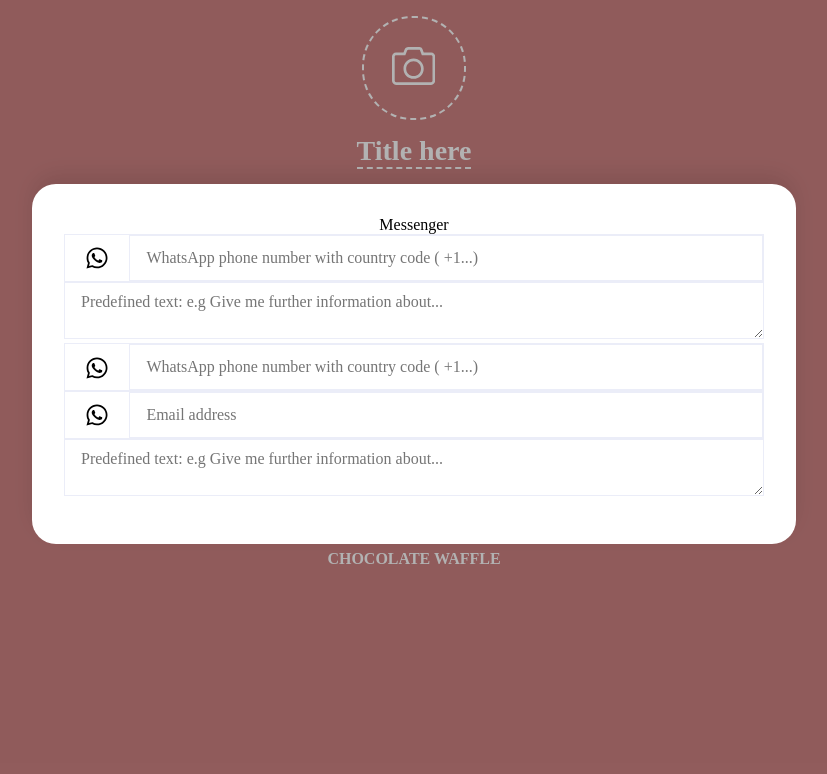
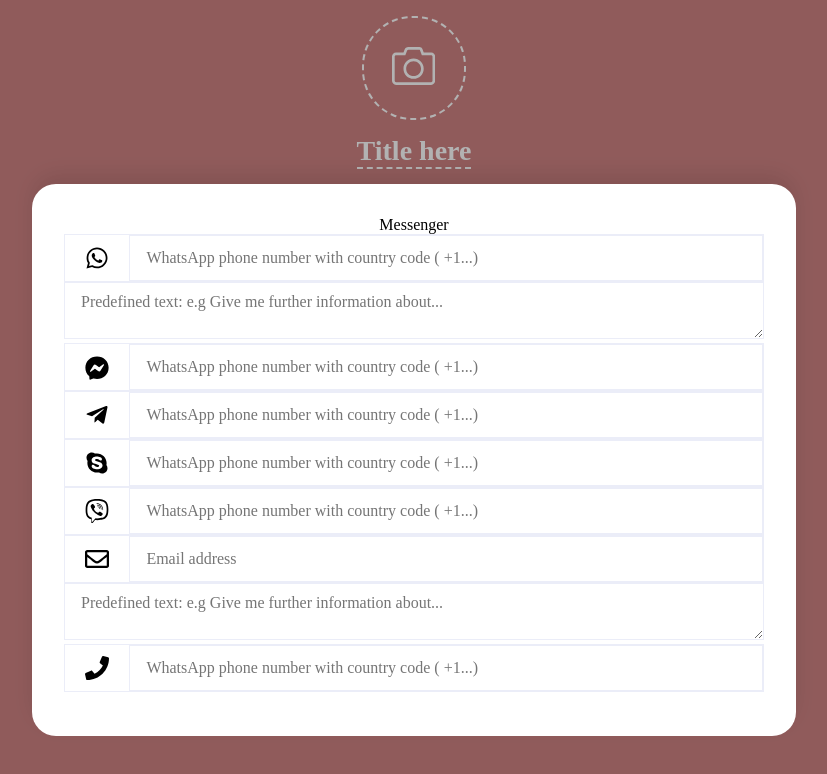
Before and after one commit to billysutomo/chocolate-waffle, a React (Create React App) app in the folder web/: page / in a window 1280 px wide. Shown: the top 774 px of the page, without its empty margins (226-1053 px from the left). Built offline with nearby package versions, Linux system fonts and the light colour scheme.

Commit message:
render multiple messenger

```diff
--- a/web/src/components/InputMessenger/index.tsx
+++ b/web/src/components/InputMessenger/index.tsx
@@ -1,6 +1,13 @@
 import React from "react";
 import styled from "styled-components";
+
 import { ReactComponent as WhatsappIcon } from '../../assets/messengerIcons/whatsapp.svg';
+import { ReactComponent as FacebookIcon } from '../../assets/messengerIcons/facebook.svg';
+import { ReactComponent as TelegramIcon } from '../../assets/messengerIcons/telegram.svg';
+import { ReactComponent as SkypeIcon } from '../../assets/messengerIcons/skype.svg';
+import { ReactComponent as ViberIcon } from '../../assets/messengerIcons/viber.svg';
+import { ReactComponent as EmailIcon } from '../../assets/messengerIcons/email.svg';
+import { ReactComponent as PhoneIcon } from '../../assets/messengerIcons/phone.svg';
 
 const InputMessengerStyled = styled.div`
   .input-group{
@@ -70,13 +77,31 @@ export const InputMessenger: React.FC<InputMessengerProps> = ({
   messengerType
 }) => {
 
+  const findIcon = (type: InputMessengerType): React.SVGProps<SVGAElement> => {
+    if (type === InputMessengerType.FACEBOOK) {
+      return <FacebookIcon fill="red" height="24px" width="24px" style={{ verticalAlign: "middle" }} />
+    } else if (type === InputMessengerType.TELEGRAM) {
+      return <TelegramIcon fill="red" height="24px" width="24px" style={{ verticalAlign: "middle" }} />
+    } else if (type === InputMessengerType.SKYPE) {
+      return <SkypeIcon fill="red" height="24px" width="24px" style={{ verticalAlign: "middle" }} />
+    } else if (type === InputMessengerType.VIBER) {
+      return <ViberIcon fill="red" height="24px" width="24px" style={{ verticalAlign: "middle" }} />
+    } else {
+      return <PhoneIcon fill="red" height="24px" width="24px" style={{ verticalAlign: "middle" }} />
+    }
+  }
+
   const renderInputMessenger = () => {
     if (messengerType == InputMessengerType.WHATSAPP) {
       return <InputWA />
     } else if (messengerType == InputMessengerType.EMAIL) {
       return <InputEmail />
     } else {
-      return <InputStandard />
+      const icon = findIcon(messengerType);
+
+      return <InputStandard
+        icon={icon}
+      />
     }
   }
 
@@ -92,7 +117,7 @@ const InputWA: React.FC = ({
         <button><WhatsappIcon fill="red" height="24px" width="24px" style={{ verticalAlign: "middle" }} /></button>
         <input placeholder="WhatsApp phone number with country code ( +1...)" />
       </div>
-      <textarea placeholder="Predefined text: e.g Give me further information about..."/>
+      <textarea placeholder="Predefined text: e.g Give me further information about..." />
     </InputMessengerStyled>
   )
 }
@@ -103,21 +128,25 @@ const InputEmail: React.FC = ({
   return (
     <InputMessengerStyled>
       <div className="input-group">
-        <button><WhatsappIcon fill="red" height="24px" width="24px" style={{ verticalAlign: "middle" }} /></button>
+        <button><EmailIcon fill="red" height="24px" width="24px" style={{ verticalAlign: "middle" }} /></button>
         <input placeholder="Email address" />
       </div>
-      <textarea placeholder="Predefined text: e.g Give me further information about..."/>
+      <textarea placeholder="Predefined text: e.g Give me further information about..." />
     </InputMessengerStyled>
   )
 }
 
-const InputStandard: React.FC = ({
+interface InputStandardProps {
+  icon: React.SVGProps<SVGAElement>
+}
 
+const InputStandard: React.FC<InputStandardProps> = ({
+  icon
 }) => {
   return (
     <InputMessengerStyled>
       <div className="input-group">
-        <button><WhatsappIcon fill="red" height="24px" width="24px" style={{ verticalAlign: "middle" }} /></button>
+        <button>{icon}</button>
         <input placeholder="WhatsApp phone number with country code ( +1...)" />
       </div>
     </InputMessengerStyled>
--- a/web/src/pages/Home/index.tsx
+++ b/web/src/pages/Home/index.tsx
@@ -190,9 +190,13 @@ const Component: React.FC = () => {
         <MessengerSheetStyled>
           <div className="table-align">
             <div style={{ textAlign: "center" }}>Messenger</div>
-            <InputMessenger messengerType={InputMessengerType.WHATSAPP}/>
-            <InputMessenger messengerType={InputMessengerType.TELEGRAM}/>
-            <InputMessenger messengerType={InputMessengerType.EMAIL}/>
+            <InputMessenger messengerType={InputMessengerType.WHATSAPP} />
+            <InputMessenger messengerType={InputMessengerType.FACEBOOK} />
+            <InputMessenger messengerType={InputMessengerType.TELEGRAM} />
+            <InputMessenger messengerType={InputMessengerType.SKYPE} />
+            <InputMessenger messengerType={InputMessengerType.VIBER} />
+            <InputMessenger messengerType={InputMessengerType.EMAIL} />
+            <InputMessenger messengerType={InputMessengerType.PHONE} />
           </div>
         </MessengerSheetStyled>
       </ContainerStyled>
```
